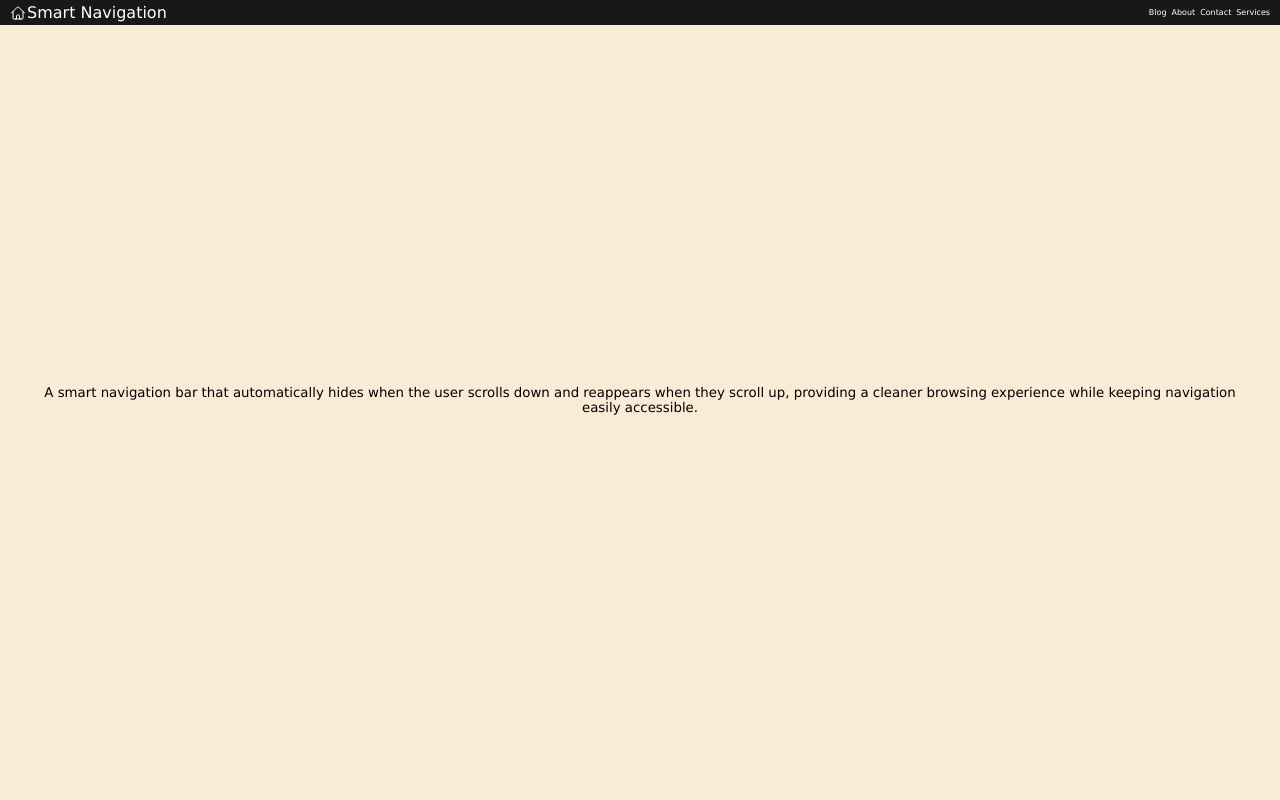
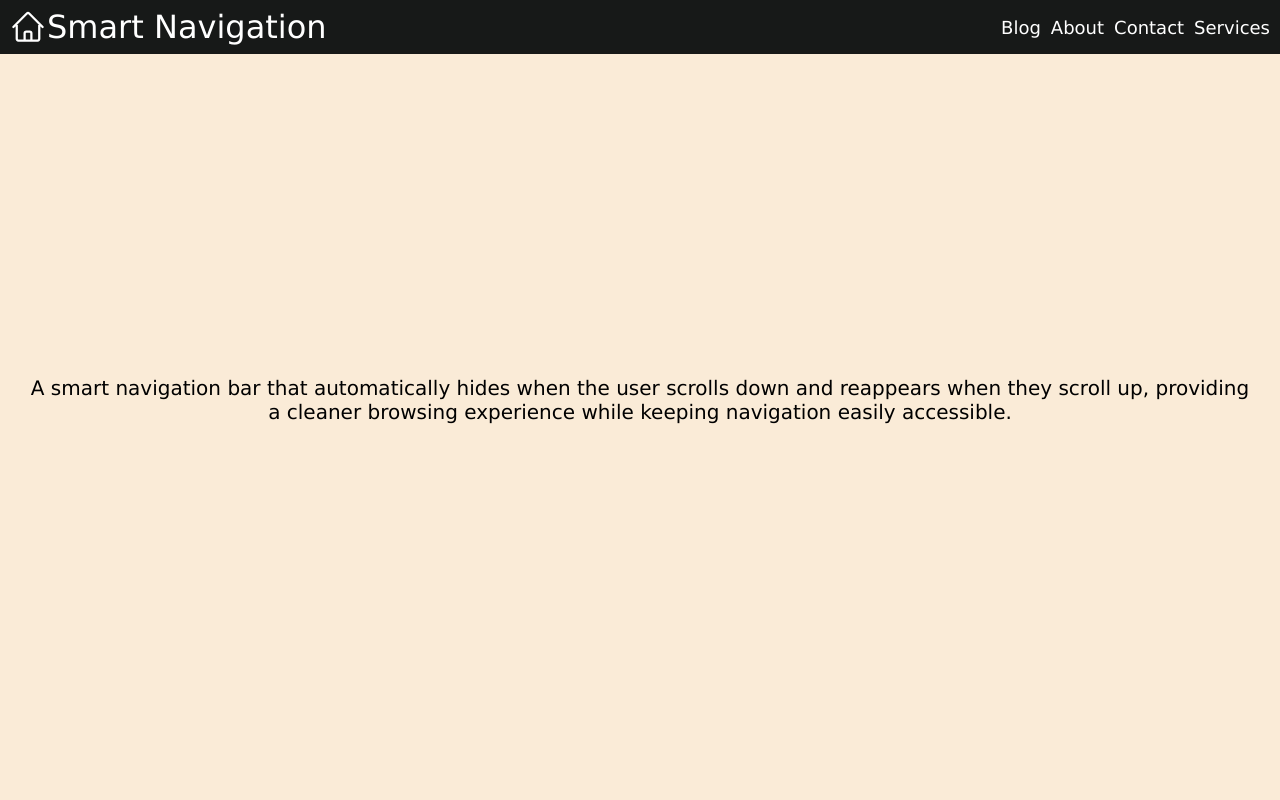
Before and after one commit to sailendrachettri/auto-hiding-navigation-bar, a plain HTML site: page index.html in a window 1280 px wide. Shown: the top 800 px of the page. Drawn offline with nearby package versions, Linux system fonts and the light colour scheme.

Commit message:
Update styles.css

```diff
--- a/styles.css
+++ b/styles.css
@@ -2,7 +2,9 @@
   margin: 0;
   padding: 0;
   box-sizing: border-box;
-  font-family:  'Lucida Sans', 'Lucida Sans Regular', 'Lucida Grande', 'Lucida Sans Unicode', Geneva, Verdana, sans-serif
+  font-family:
+    "Lucida Sans", "Lucida Sans Regular", "Lucida Grande",
+    "Lucida Sans Unicode", Geneva, Verdana, sans-serif;
 }
 
 html,
@@ -17,7 +19,7 @@ nav {
   background-color: #171918;
   display: flex;
   align-items: center;
-  padding: 3px 10px;
+  padding: 8px 10px;
   position: fixed;
   color: white;
   top: 0;
@@ -26,31 +28,32 @@ nav {
   z-index: 1000;
 }
 
-#left{
+#left {
   display: flex;
   justify-content: center;
   align-items: center;
-    gap: 1px
+  gap: 1px;
+  font-size: xx-large;
 }
 
-#left svg{
-    height: 16px;
-    width: 16px;
+#left svg {
+  height: 36px;
+  width: 36px;
 }
 
 #right ul {
   display: flex;
   align-items: center;
   justify-content: center;
-  font-size: 8px;
-  gap: 5px;
+  font-size: 18px;
+  gap: 10px;
 }
 
 #right ul li {
   list-style: none;
 }
 
-#right svg{
+#right svg {
   height: 26px;
   width: 26px;
   display: none;
@@ -67,9 +70,10 @@ nav {
   text-align: center;
   background-color: antiquewhite;
   padding: 0 30px;
+  font-size: x-large;
 }
 
-#menubar{
+#menubar {
   background-color: #171918;
   color: white;
   font-size: small;
@@ -82,27 +86,30 @@ nav {
   z-index: 9900;
 }
 
-#menubar ul{
+#menubar ul {
   margin-top: 10px;
 }
 
-#menubar ul li{
+#menubar ul li {
   list-style: none;
   padding-bottom: 10px;
 }
 
-
-@media screen and (max-width: 600px)     {
-   #right ul{
+@media screen and (max-width: 600px) {
+  #right ul {
     display: none;
   }
-    #right svg{
+  #right svg {
     display: block;
+  }
+
+  #left {
+    font-size: large;
   }
 }
 
 @media screen and (min-width: 600px) {
-     #menubar{
+  #menubar {
     display: none;
   }
 }
```
Lines whose indentation alone changed are shown as unchanged.
